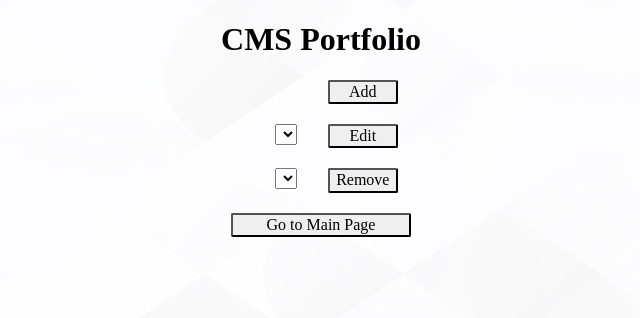
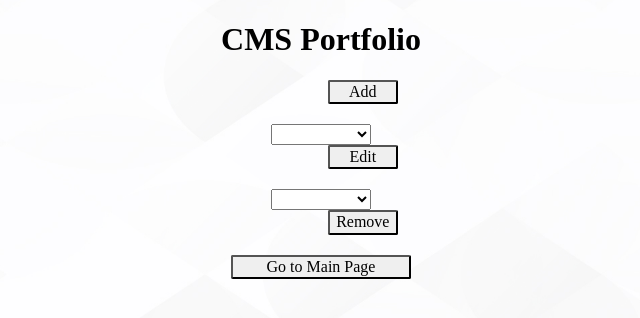
Before and after one commit to aldofiore28/portfolio-build, a PHP site: page /php-scripts/adminPage.php in a window 1280 px wide. Shown: the top 318 px of the page, without its empty margins (319-959 px from the left). Run offline with PHP 8.4, Linux system fonts and the light colour scheme; lists and menus that the app fills with data are empty.

Commit message:
dummy commit

```diff
--- a/styles/adminPageStyle.css
+++ b/styles/adminPageStyle.css
@@ -39,3 +39,8 @@ a {
     text-decoration: none;
     color: #000000;
 }
+
+select {
+    width: 100px;
+    text-overflow: ellipsis;
+}
```
